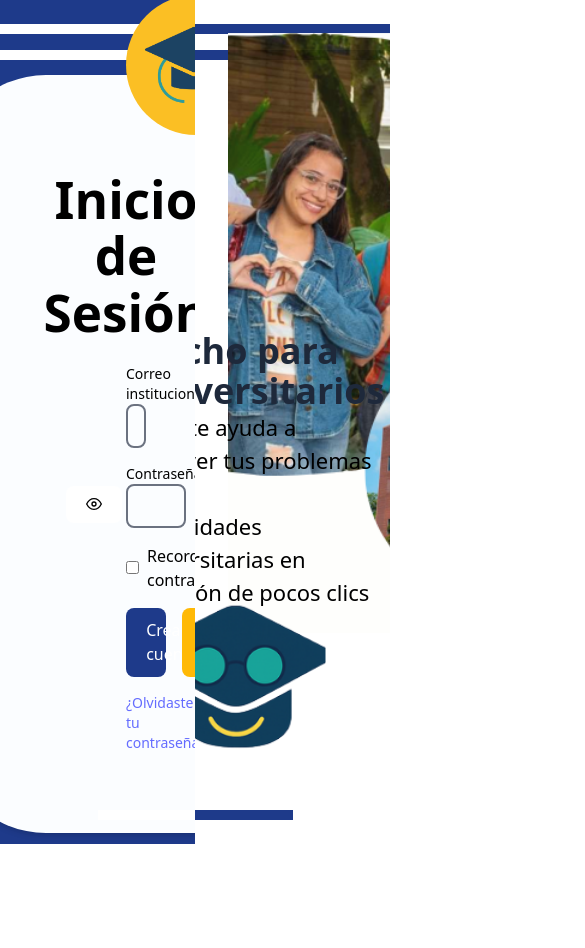
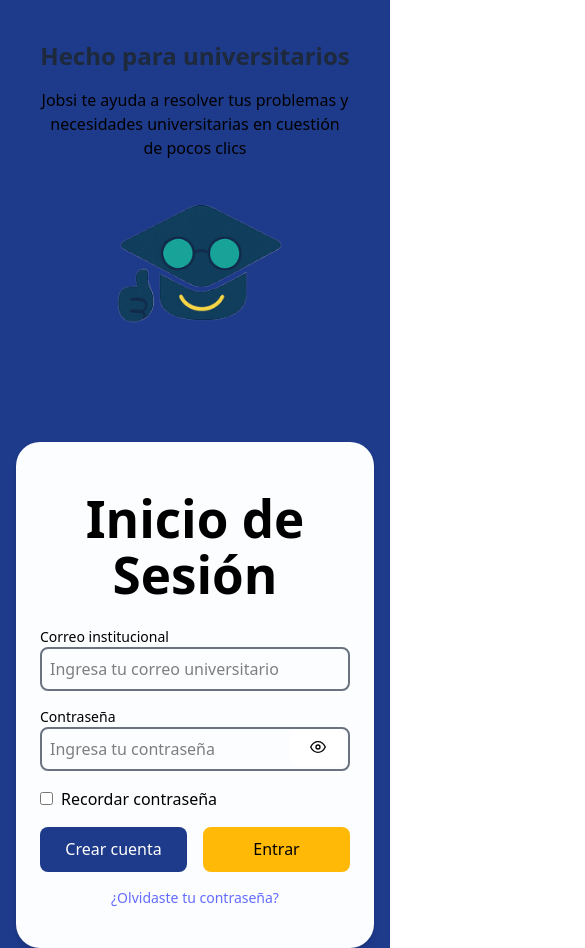
Before and after one commit to Jobsi-PPI/Jobsi_Frontend_Project, a React (Vite) app: page /login in a window 390 px wide. Shown: the top 948 px of the page, 585 px wide, since content can reach past the window. Before the commit the page ends 844 px from the top, so only its background shows below. Built offline with nearby package versions, Linux system fonts and the light colour scheme.

Commit message:
Finalización de responsive en Login y Register
- Se modificó el archivo Login.jsx y sus derivados, para terminar su diseño responsive

Proxima integración: Terminar responsive de Register.

```diff
--- a/src/features/auth/Login.jsx
+++ b/src/features/auth/Login.jsx
@@ -44,28 +44,55 @@
     return (
         <>
         <div className="flex min-h-screen w-full">
+
             {/* Div azul de la izquierda */}
-            <div className="flex items-center justify-start min-h-screen w-1/2 bg-[#1e3a8a] relative">
+            <div className="md:flex flex-col items-center justify-center lg:flex items-center justify-center min-h-screen w-full lg:w-1/2 bg-[#1e3a8a] relative px-4">
+
                 {/* Líneas superiores lado azul */}
-                <div className="absolute top-6 left-0 space-y-4">
+                <div className="hidden lg:block absolute top-6 left-0 space-y-4">
                     <div className=" w-175 h-[10px] bg-white"></div>
                     <div className=" w-75 h-[10px] bg-white"></div>
                 </div>
 
+                {/* Texto y logo SOLO móvil/tablet */}
+                <div className="flex flex-col items-center text-center gap-4 pt-10 px-6 mb-28 lg:hidden">
+
+                    <h2 className="text-2xl font-bold text-[#1e293b] md:text-5xl">
+                        Hecho para universitarios
+                    </h2>
+
+                    <h3 className="text-base font-light text-black md:text-2xl">
+                        Jobsi te ayuda a resolver tus problemas y necesidades universitarias en cuestión de pocos clics
+                    </h3>
+
+                    <img
+                        src="/src/assets/jobsi-mascota-jobito_render.png"
+                        alt="Mascota Jobsi"
+                        className="w-[200px] h-auto object-contain md:w-[270px]"
+                    />
+
+                </div>
+
+
                 {/* Línea inferior blanca */}
-                <div className="absolute bottom-6 right-0 w-1/2 h-[10px] bg-white z-40"></div>
+                <div className="hidden lg:block absolute bottom-6 right-0 w-1/2 h-[10px] bg-white z-40"></div>
 
-                <div className="w-full max-w-3xl bg-[#fbfdff] py-20 px-45 rounded-[100px] shadow-md transform translate-x-[-15%] mt-16 z-0">
-                    <div className="relative flex justify-center">
+
+                {/* Card del form */}
+                <div className="w-full max-w-[520px] md:max-w-[700px] lg:max-w-3xl bg-[#fbfdff] shadow-md z-0 mt-8 md:mt-16 px-6 py-10 md:px-14 md:py-18 lg:px-45 lg:py-20 rounded-3xl lg:rounded-[100px] lg:transform lg:translate-x-[-20%]">
+
+                    {/* título */}
+                    <div className="relative flex justify-center mb-6 md:mb-0">
+
                         {/* Círculo amarillo */}
-                        <span className="absolute -top-40 w-35 h-35 bg-[#fbbf24] rounded-full left-1/15 flex items-center justify-center">
+                        <span className="hidden md:flex absolute -top-35 w-35 h-35 bg-[#fbbf24] rounded-full  items-center justify-center lg:md:flex absolute -top-40 w-35 h-35 ">
                             <img
                             src="/src/assets/jobsi_graduation_logo.png"
                             alt="Logo Jobsi"
                             className="w-30' h-20 object-cover"
                             />
                         </span>
-                        <h1 className="text-2xl font-bold text-center text-black mb-6 mt-4">
+                        <h1 className="text-xl sm:text-2xl font-bold text-center text-black mt-2 md:mb-5">
                             Inicio de Sesión
                         </h1>
                     </div>
@@ -81,7 +108,7 @@
                     />
 
                     <p className="mt-4 text-sm text-center text-gray-600">
-                    <a href="/register" className="text-blue-600 hover:underline">
+                    <a href="/register" className="text-blue-600 hover:underline md:text-xl">
                         ¿Olvidaste tu contraseña?
                     </a>
                     </p>
@@ -89,7 +116,8 @@
             </div>
 
             {/* Div blanco de la derecha */}
-            <div className="flex items-center justify-center min-h-screen w-1/2 bg-white overflow-hidden relative">
+            <div className="hidden lg:flex items-center justify-center min-h-screen w-1/2 bg-white overflow-hidden relative">
+
             {/* Líneas superiores lado blanco */}
             <div className="absolute top-6 right-0 space-y-4 flex flex-col items-end">
                 <div className="w-175 h-[10px] bg-[#1e3a8a]"></div>
@@ -118,7 +146,7 @@
                 <img
                 src="/src/assets/students-poli.png"
                 alt="Fondo estudiantes"
-                className="absolute left-[17%] bottom-[25%] w-[600px] h-[600px] object-cover z-0 opacity-95"
+                className="hidden lg:block absolute left-[17%] bottom-[25%] w-[600px] h-[600px] object-cover z-0 opacity-95"
                 />
             </div>
 
--- a/src/features/auth/components/LoginForm.jsx
+++ b/src/features/auth/components/LoginForm.jsx
@@ -17,7 +17,7 @@
         <div>
             <form onSubmit={onSubmit} className="space-y-4">
                 <div>
-                    <label className="block text-sm font-medium text-black">
+                    <label className="block text-sm font-medium text-black md:text-xl">
                     Correo institucional
                     </label>
                     <input
@@ -25,11 +25,11 @@
                     placeholder="Ingresa tu correo universitario"
                     value={email}
                     onChange={(e) => setEmail(e.target.value)}
-                    className="w-full p-2 border-2 border-[#6b7280] rounded-lg focus:ring-2 focus:ring-blue-500 text-black"
+                    className="w-full p-2 border-2 border-[#6b7280] rounded-lg focus:ring-2 focus:ring-blue-500 text-black md:text-xl"
                     />
                 </div>
                 <div className="relative">
-                    <label className="block text-sm font-medium text-black">
+                    <label className="block text-sm font-medium text-black md:text-xl">
                     Contraseña
                     </label>
 
@@ -38,13 +38,13 @@
                     placeholder="Ingresa tu contraseña"
                     value={password}
                     onChange={(e) => setPassword(e.target.value)}
-                    className="w-full p-2 pr-12 border-2 border-[#6b7280] rounded-lg focus:ring-2 focus:ring-blue-500 text-black"
+                    className="w-full p-2 pr-12 border-2 border-[#6b7280] rounded-lg focus:ring-2 focus:ring-blue-500 text-black md:text-xl"
                     />
 
                     {/* Ícono del ojito */}
                     <button
                     type="button"
-                    className="absolute right-1 btn-blanco top-5.5 text-black hover:text-gray-800"
+                    className="absolute right-1 btn-blanco top-5.5 md:top-8 text-black hover:text-gray-800 md:text-xl"
                     onClick={() => setShowPassword(!showPassword)}
                     >
                     {showPassword ? (
@@ -54,7 +54,7 @@
                     )}
                     </button>
                 </div>
-                <h2 className="flex items-center justify-start text-black">
+                <h2 className="flex items-center justify-start text-black md:text-xl">
                     <input type="checkbox" className="mr-2" />
                     Recordar contraseña
                 </h2>
@@ -63,7 +63,7 @@
                     <button
                     type="button"
                     onClick={() => navigate("/register")}
-                    className="w-1/2 btn-azul text-white py-2 rounded-lg transition "
+                    className="w-1/2 btn-azul text-white py-2 rounded-lg transition"
                     >
                     Crear cuenta
                     </button>
--- a/src/features/jobs/misJobs/JobPostuladoCard.jsx
+++ b/src/features/jobs/misJobs/JobPostuladoCard.jsx
@@ -34,7 +34,7 @@
                 <span className="ml-1">{job.solicitanteCorreo}</span>
             </p>
 
-                <p className="text-gray-700">{job.descripcion}</p>
+            <p className="text-gray-700">{job.descripcion}</p>
 
 
             <div className="mt-2">
```
Lines whose indentation alone changed are shown as unchanged.
